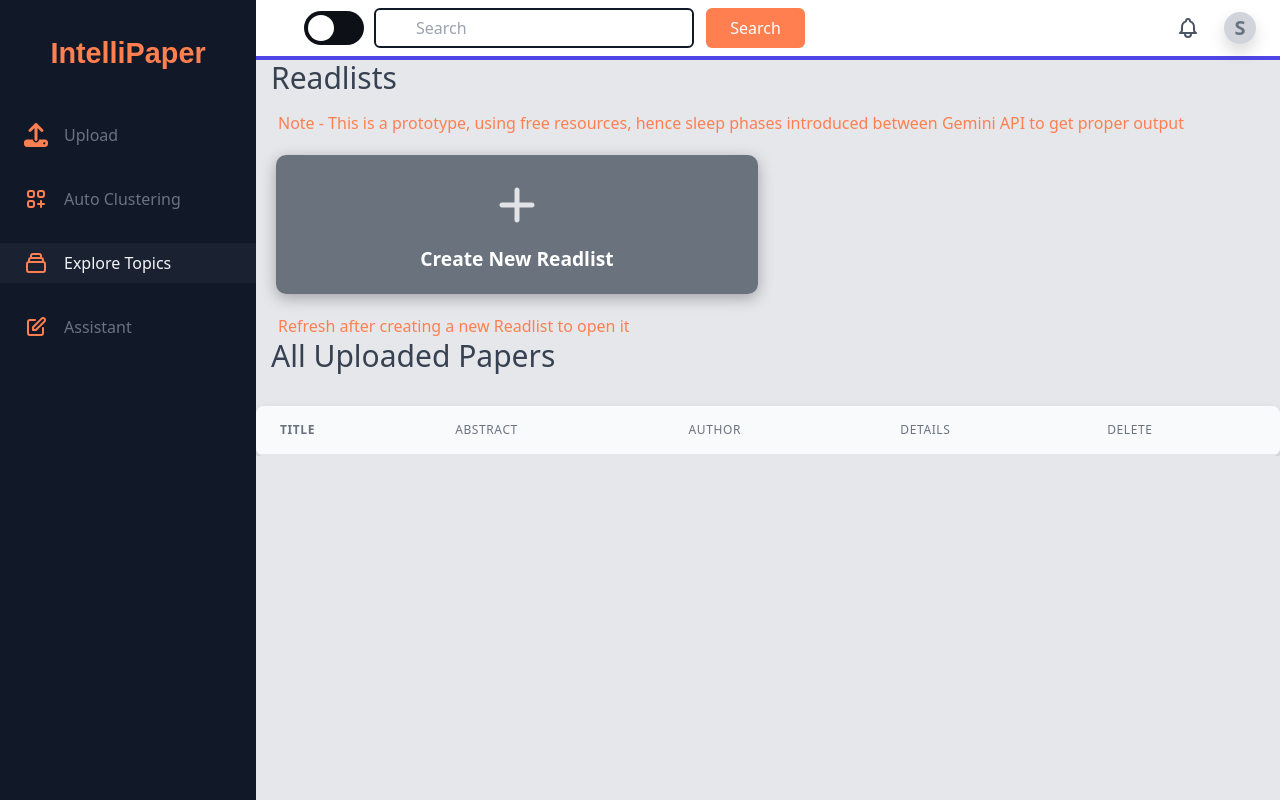
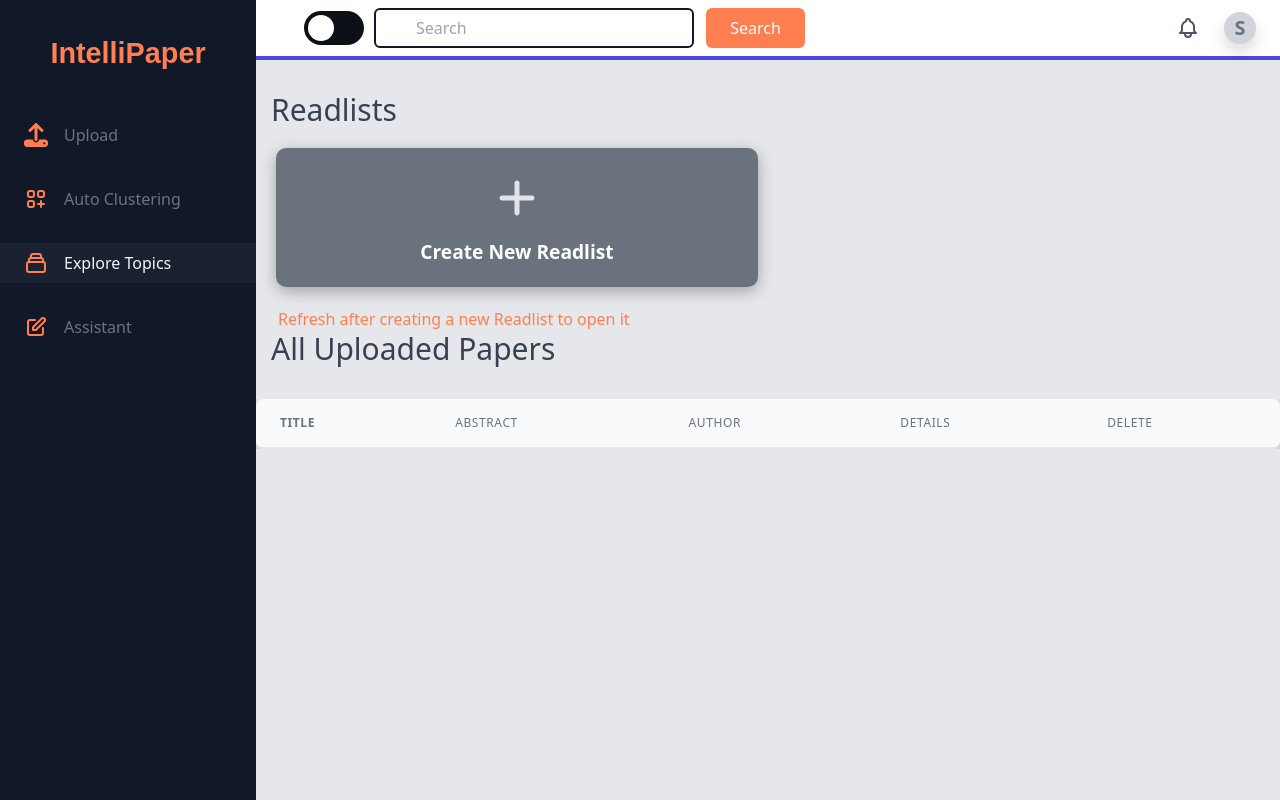
Before and after one commit to VanshPT/IntelliPaper, a Django app: a page that uses templates/home/explore_topics.html in a window 1280 px wide. Run offline with Django 5.2, Linux system fonts and the light colour scheme; the visitor is signed in with stand-in values (Sample User, id 1); data that the repository does not hold is empty; some libraries are stand-ins or nearby versions.

Commit message:
UI changes minor

```diff
--- a/home/views.py
+++ b/home/views.py
@@ -9,7 +9,6 @@
 import re
 import json
 from django.conf import settings
-from django.urls import reverse
 from .models import ResearchPaper, Folder, Readlist, Notes, VectorDocument, Citation
 from langchain.document_loaders import PyPDFLoader
 from langchain.text_splitter import RecursiveCharacterTextSplitter
@@ -394,23 +393,7 @@
     print(metadata)
     return metadata
 
-def trigger_auto_clustering(username):
-    # Build the URL for the auto_cluster API
-    auto_cluster_url = reverse('auto_cluster', args=[username])
-    full_url = f'{settings.BASE_URL}{auto_cluster_url}'
 
-    # Call the auto_cluster API using a GET request
-    try:
-        response = requests.get(full_url)
-
-        # Check if the request was successful
-        if response.status_code == 200:
-            print(f"Auto-clustering for user {username} triggered successfully.")
-        else:
-            print(f"Failed to trigger auto-clustering. Status code: {response.status_code}")
-
-    except requests.exceptions.RequestException as e:
-        print(f"Error during auto-clustering API request: {e}")
 
 # Function to save the metadata and trigger auto-clustering after a delay
 def save_metadata_to_db(user, pdf_name, metadata, extracted_text):
@@ -867,7 +850,7 @@
                 "temperature": 0.3,
                 "top_p": 0.95,
                 "top_k": 64,
-                "max_output_tokens": 7000,  # Increase the token limit if needed
+                "max_output_tokens": 15000,  # Increase the token limit if needed
                 "response_mime_type": "text/plain",
             }
 
--- a/static/home/explore_topics.css
+++ b/static/home/explore_topics.css
@@ -113,7 +113,9 @@
     margin-bottom: 15px;
     margin-left: 15px;
 }
-
+.custom-margg3{
+    margin-top:2rem;
+}
 #proto-note {
     color: #ff7f50;
     margin-left: 20px;
@@ -139,6 +141,7 @@
 /* Table styling */
 .table {
     min-width: 100%;
+    min-height: 100%;
 }
 
 thead th {
--- a/templates/home/auto_clustering.html
+++ b/templates/home/auto_clustering.html
@@ -85,7 +85,7 @@
     </button>
     </a>
 </div>
-<span id="proto-note">Note - This is a prototype, using free resources, hence sleep phases introduced between Gemini API to get proper output</span>
+{% comment %} <span id="proto-note">Note - This is a prototype, using free resources, hence sleep phases introduced between Gemini API to get proper output</span> {% endcomment %}
 <div class="folder-grid">
 
     {% for folder in folders %}
--- a/templates/home/dashboard_main.html
+++ b/templates/home/dashboard_main.html
@@ -40,7 +40,7 @@
 <main class="flex-1 overflow-x-hidden overflow-y-auto bg-gray-200">
     <div class="container px-6 py-8 mx-auto">
         <h3 class="text-3xl font-medium text-gray-700">Dashboard</h3>
-        <span id="proto-note">Note - This is a prototype, using free resources, hence sleep phases introduced between Gemini API to get proper output</span>
+        {% comment %} <span id="proto-note">Note - This is a prototype, using free resources, hence sleep phases introduced between Gemini API to get proper output</span> {% endcomment %}
         <form class="mt-4" method="post" action="/extract_save_pdf/" enctype="multipart/form-data">
             {% csrf_token %}
             <div class="flex flex-wrap -mx-6">
--- a/templates/home/explore_topics.html
+++ b/templates/home/explore_topics.html
@@ -15,9 +15,9 @@
 <div class="readlists-section">
     <!-- Title and Create Readlist Button -->
     <div class="readlists-header">
-        <h3 class="text-3xl font-medium text-gray-700">Readlists</h3>
+        <h3 class="text-3xl font-medium text-gray-700 custom-margg3">Readlists</h3>
     </div>
-    <span id="proto-note">Note - This is a prototype, using free resources, hence sleep phases introduced between Gemini API to get proper output</span>
+    {% comment %} <span id="proto-note">Note - This is a prototype, using free resources, hence sleep phases introduced between Gemini API to get proper output</span> {% endcomment %}
     <div class="folder-grid">
 
 
@@ -52,10 +52,9 @@
 <div class="readlists-header">
     <h3 class="text-3xl font-medium text-gray-700">All Uploaded Papers</h3>
 </div>
-<div class="flex flex-col mt-8">
-    <div class="py-2 -my-2 overflow-x-auto sm:-mx-6 sm:px-6 lg:-mx-8 lg:px-8">
-        <!-- Add max-height to limit visible height, and make it scrollable -->
-        <div class="inline-block min-w-full overflow-hidden align-middle border-b border-gray-200 shadow sm:rounded-lg table-wrapper" style="max-height: 400px; overflow-y: auto;">
+<div style="overflow-y: auto;" class="flex flex-col mt-8">
+    <div style="overflow-y: auto;" class="py-2 -my-2 overflow-x-auto sm:-mx-6 sm:px-6 lg:-mx-8 lg:px-8">
+        <div class="inline-block min-w-full overflow-hidden align-middle border-b border-gray-200 shadow sm:rounded-lg table-wrapper" >
             <table class="min-w-full">
                 <thead>
                     <tr>
@@ -68,7 +67,7 @@
                 </thead>
                 <tbody class="bg-white">
                     {% for paper in research_papers %}
-                    <tr id="id-of-paper-saved-under-this-user">
+                        <tr id="id-of-paper-saved-under-this-user">
                         <td class="px-6 py-4 whitespace-no-wrap border-b border-gray-200">
                             <span class="text-sm font-medium leading-5 text-gray-900">{{ paper.title|truncatechars:20 }}</span>
                         </td>
@@ -89,7 +88,7 @@
                             </button>
                             {% include "home/partials/delete_modal1.html" %}
                         </td>
-                    </tr>
+                        </tr>
                     {% endfor %}
                 </tbody>
             </table>
--- a/templates/home/landing/landing.html
+++ b/templates/home/landing/landing.html
@@ -205,8 +205,8 @@
       <div class="overflow-hidden py-12  dark-mode-bg">
         <div class="max-w-7xl mx-auto px-4 sm:px-6 lg:px-8 dark-mode-bg">
             <div class="flex flex-col lg:flex-row lg:items-center custom-product ">
-              <div class="mt-10 lg:mt-0 lg:w-1/2 lg:pl-8">
-                <img class="product_image_1" src="{% static 'product_image_1.png' %}" alt="product_image_1">
+              <div >
+                <img class="product_image_1" src="{% static 'home/images/product_image.png' %}" alt="product_image_1">
             </div>
                 <div class="lg:w-1/2">
                     <div class="max-w-lg mx-auto">
```
Also changed, not shown: home/tasks.py (+28 -3 lines), static/home/landing.css (+6 -6 lines), static/home/images/product_image.png (added), 1 other file.
